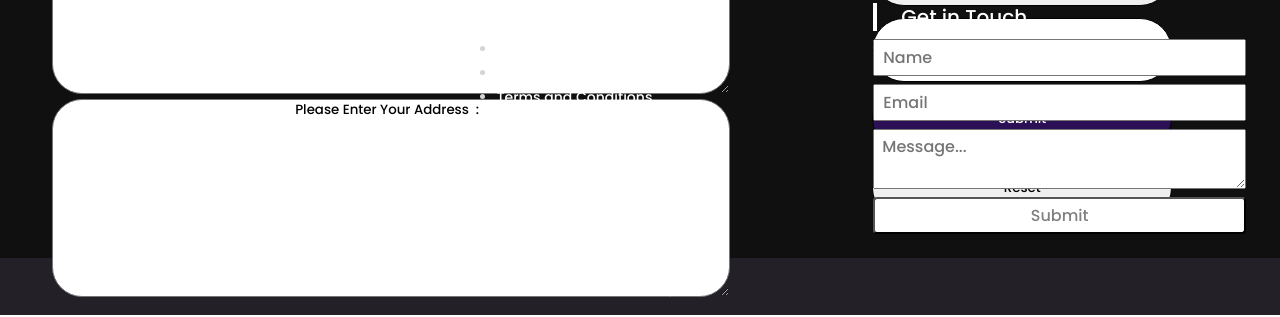
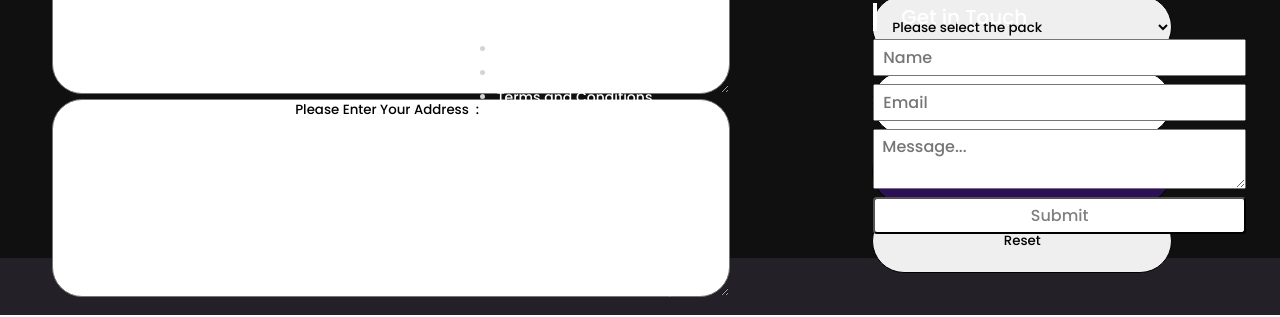
Before and after one commit to Alid3456778/Project, a PHP site: page /registt.html in a window 1280 px wide. Shown: the part 1621-1938 px from the top of the page. Run offline with PHP 8.4, Linux system fonts and the light colour scheme.

Commit message:
Editing the booking page

```diff
--- a/MAIN PROJECT/registt.css
+++ b/MAIN PROJECT/registt.css
@@ -166,7 +166,7 @@ header ul li a:active {
     gap: 5px;
     width: 20%;
     height: 100%;
-    margin-top: -3%;
+    margin-top: -5%;
     /* background-color: #2b1055; */
 }
 .form2 input{
--- a/MAIN PROJECT/registt.html
+++ b/MAIN PROJECT/registt.html
@@ -84,7 +84,7 @@
 
               </textarea>
 
-          <textarea id="story" name="story" rows="5" cols="50" >Please Enter Your Address  :
+          <textarea id="story" name="story" rows="5" cols="50" required>Please Enter Your Address  :
               </textarea>
 
         </div>
@@ -109,9 +109,15 @@
             <option class="opti" value="Chureito Pagoda">Chureito Pagoda</option>
 
           </select>
+          <select name="fixture-use" id="fixture-use" required>
+            <option class="opti" value="">Please select the pack</option>
+            <option class="opti" value="Luxury Explorer">Luxury Explorer</option>
+            <option class="opti" value="Discoverer's Delight">Discoverer's Delight</option>
+            <option class="opti" value="Budget Explorer">Budget Explorer</option>
+          </select>
           <input type="tel" name="number" id="" placeholder="Count of People">
-          <input type="submit" name="submit" placeholder="Book" class="mit">
-          <input type="reset" name="reset" placeholder="Reset" class="reset">
+          <input type="submit" name="submit" placeholder="Book" class="mit"  required>
+          <input type="reset" name="reset" placeholder="Reset" class="reset" required>
         </div>
       </form>
     </div>
```
